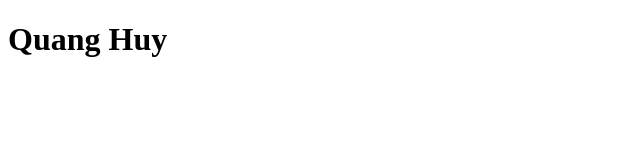
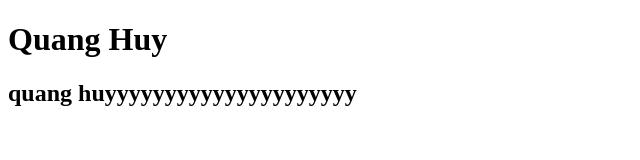
Before and after one commit to quanghuy89/socket.io_test, a plain HTML site: page test1/index.html in a window 1280 px wide. Shown: the whole page, without its empty margins (0-640 px from the left). Drawn offline with Linux system fonts and the light colour scheme.

Commit message:
update file index.html

```diff
--- a/test1/index.html
+++ b/test1/index.html
@@ -9,5 +9,6 @@
 </head>
 <body>
     <h1> Quang Huy</h1>
+    <h2> quang huyyyyyyyyyyyyyyyyyyyyy</h2>
 </body>
 </html>
```
